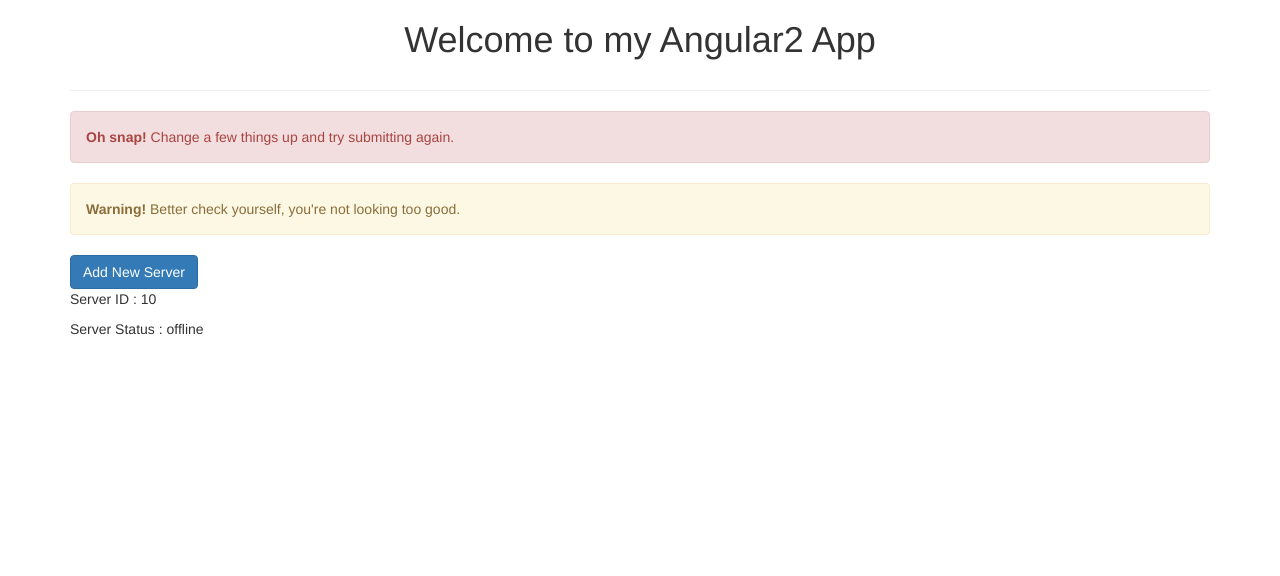
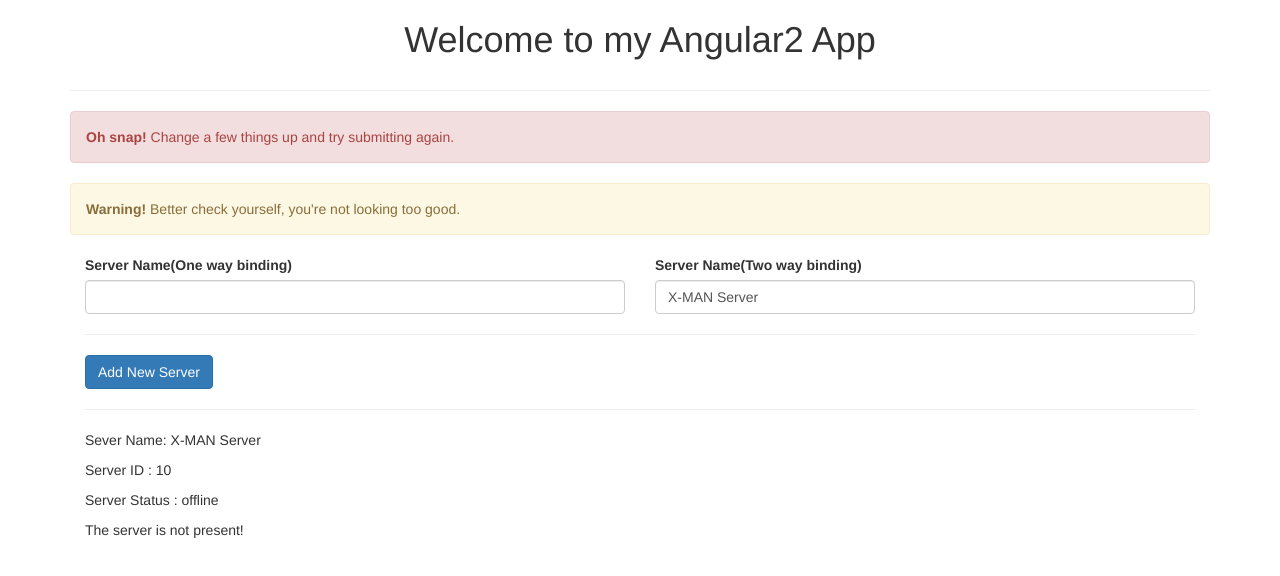
Before and after one commit to chiragdarji/new-app, an Angular app: page / in a window 1280 px wide. Shown: the top 576 px of the page. Built offline with nearby package versions, Linux system fonts and the light colour scheme.

Commit message:
Learning of One way and Two way data binding

```diff
--- a/src/app/servers/servers.component.html
+++ b/src/app/servers/servers.component.html
@@ -1,3 +1,25 @@
-<button class="btn btn-primary" [disabled]="!allowAddNewServer">Add New Server</button>
-<p>Server ID : {{serverId}}</p>
-<p>Server Status : {{serverStatus}}</p>
+<div class="col-xs-6">
+  <label class="control-label">Server Name(One way binding)</label>
+  <input class="form-control"
+    type="text"
+    (input)="onServerNameCreation($event)"
+  >
+</div>
+<div class="col-xs-6">
+  <label class="control-label">Server Name(Two way binding)</label>
+  <input  class="form-control" type="text" [(ngModel)]="serverName">
+</div>
+<div class="col-xs-12">
+  <hr>
+  <button class="btn btn-primary"
+          [disabled]="!allowAddNewServer"
+          (click)="onCreateServer()"
+    >Add New Server</button>
+</div>
+<div class="col-xs-12">
+  <hr>
+  <p>Sever Name: {{serverName}}</p>
+  <p>Server ID : {{serverId}}</p>
+  <p>Server Status : {{serverStatus}}</p>
+  <p [innerText]="serverLocation"></p>
+</div>
--- a/src/app/servers/servers.component.ts
+++ b/src/app/servers/servers.component.ts
@@ -1,4 +1,5 @@
 import { Component, OnInit } from '@angular/core';
+import { FormsModule } from '@angular/forms';
 
 @Component({
   selector: 'app-servers',
@@ -9,6 +10,8 @@ export class ServersComponent implements OnInit {
   serverId = 10;
   serverStatus = "offline";
   allowAddNewServer = false;
+  serverLocation= 'The server is not present!';
+  serverName = 'X-MAN Server';
 
   constructor() {
      setTimeout(() => {
@@ -16,6 +19,14 @@ export class ServersComponent implements OnInit {
      }, 2000)
   }
 
+  onCreateServer(){
+     this.serverLocation = 'The server is created at India, Pune'
+  }
+
+  onServerNameCreation(event: Event){
+    this.serverName = (<HTMLInputElement>event.target).value;
+  }
+
   ngOnInit() {
 
   }
```
Also changed, not shown: src/app/app.module.ts (+6 -4 lines).
